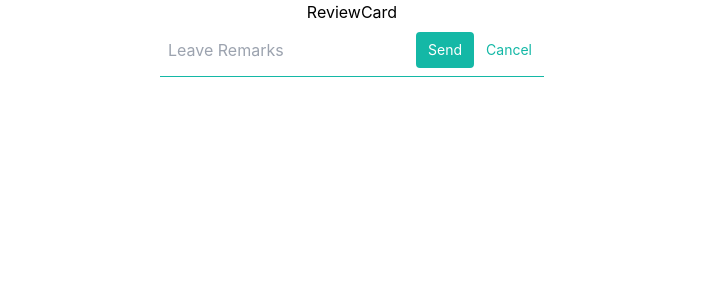
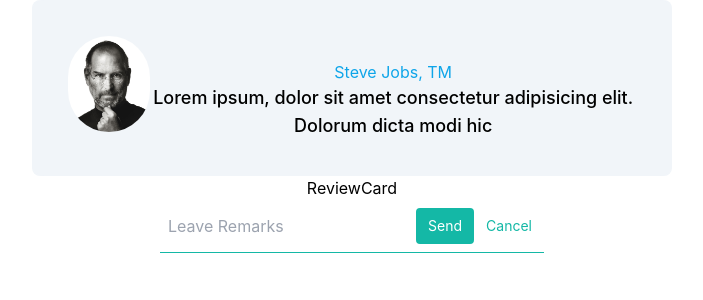
Before and after one commit to ElvisWG/Phase-4-Moringa-Clone, a React (Create React App) app: page / in a window 1280 px wide. Shown: the top 300 px of the page, without its empty margins (288-991 px from the left). Built offline with nearby package versions, Linux system fonts and the light colour scheme.

Commit message:
Add review card

```diff
--- a/src/components/Reviews/ReviewCard.js
+++ b/src/components/Reviews/ReviewCard.js
@@ -1,8 +1,32 @@
 import React from 'react'
+import dp from '../assets/SteveJobs1.jpg'
 
 export const ReviewCard = () => {
   return (
     <div className='grid justify-items-center'>
-    </div>
+        <div className="bg-slate-100 w-1/2 rounded-xl p-9 md:p-0 dark:bg-slate-800">
+            <figure class="bg-slate-100 rounded-lg p-8 md:p-0 dark:bg-slate-800">
+            <div className="flex bg-slate-100 rounded-xl p-9 dark:bg-slate-800">
+  <img class="w-24 h-24 rounded-full mx-auto" src={dp} alt="" width="384" height="512" />
+  {/* <figcaption class="font-medium"> */}
+  <div class="pt-6 text-center space-y-4">
+    <blockquote>
+    <div class="text-sky-500 dark:text-sky-400">
+        Steve Jobs, TM
+      </div>
+      <p class="text-lg font-medium">
+        Lorem ipsum, dolor sit amet consectetur adipisicing elit. Dolorum dicta modi hic
+      </p>
+    </blockquote>
+  </div>
+</div>
+  {/* <button class="flex-none flex items-center justify-center w-9 h-9 rounded-md text-slate-300 border border-slate-200" type="button" aria-label="Like">
+        <svg width="20" height="20" fill="currentColor" aria-hidden="true">
+          <path fill-rule="evenodd" clip-rule="evenodd" d="M3.172 5.172a4 4 0 015.656 0L10 6.343l1.172-1.171a4 4 0 115.656 5.656L10 17.657l-6.828-6.829a4 4 0 010-5.656z" />
+        </svg>
+      </button> */}
+</figure>
+        </div>
+   </div>
   )
 }
--- a/src/components/Reviews/ReviewForm.js
+++ b/src/components/Reviews/ReviewForm.js
@@ -4,7 +4,7 @@ export const ReviewForm = () => {
   return (
     <div className='grid justify-items-center'>
     <div>ReviewCard</div>
-    <form class="w-full max-w-sm" >
+    <form class="w-1/2 max-w-sm" >
       <div class="flex items-center border-b border-teal-500 py-2 mb-4">
       <input class="appearance-none bg-transparent border-none w-full text-gray-700 mr-3 py-1 px-2 leading-tight focus:outline-none" type="text" placeholder="Leave Remarks" aria-label="Full name" />
       <button class="flex-shrink-0 bg-teal-500 hover:bg-teal-700 border-teal-500 hover:border-teal-700 text-sm border-4 text-white py-1 px-2 rounded" type="button">
```
Also changed, not shown: src/assets/h.js (added), src/components/assets/SteveJobs1.jpg (added).
